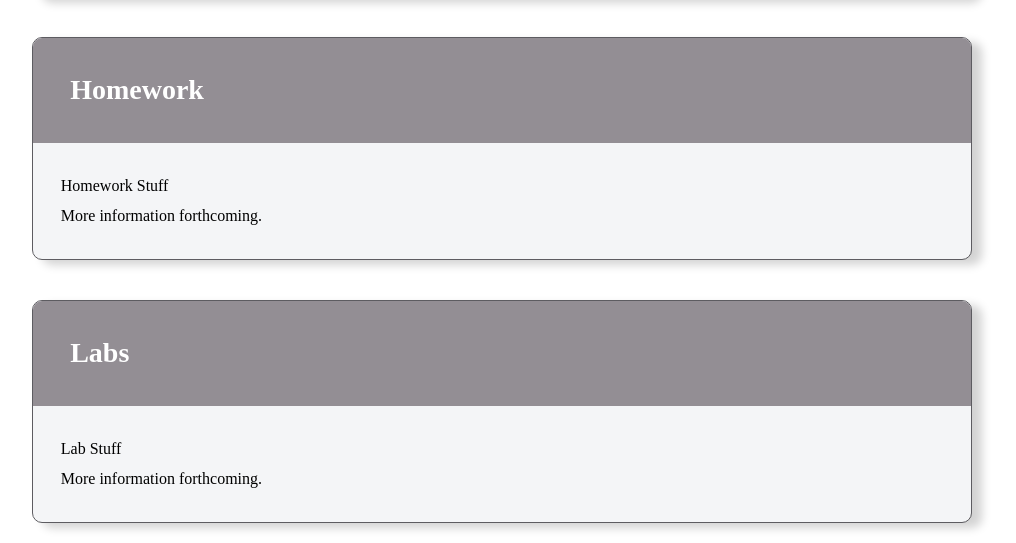
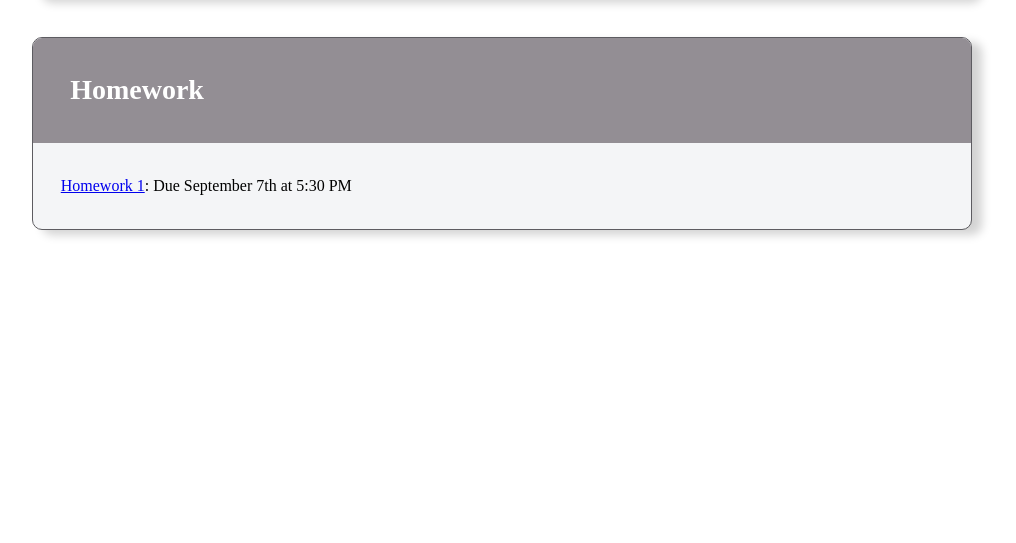
Before and after one commit to kait-schorr/elbas-class-page, a plain HTML site: page index.html in a window 1280 px wide. Shown: the part 1447-1990 px from the top of the page, without its empty margins (138-1154 px from the left). After the commit the page ends 1697 px from the top, so only its background shows below. Drawn offline with Linux system fonts and the light colour scheme; a web font is replaced by a local one.

Commit message:
Removed labs section, I think successfully.

```diff
--- a/index.html
+++ b/index.html
@@ -21,7 +21,6 @@
                 <a href="#home">Top</a>
                 <a href="#schedule">Schedule</a>
                 <a href="#homework">Homework</a>
-                <a href="#labs">Labs</a>
             </div>
         </nav>
         <div class="container" id="home">
@@ -48,8 +47,8 @@
             <section class="half-card">
                 <h1>Announcements</h1>
                 <div>
-                    <p>Announcements</p>
-                    <p>August 27th: Labs will commence on August 29th, 2018.</p>
+		    <p><b>September 3rd</b>: First zyBook assignment due at 5:30 PM.</p>
+		    <p><b>August 27th</b>: Labs will commence on August 29th, 2018.</p>
                 </div>
             </section>
             <section id="schedule">
@@ -64,15 +63,7 @@
             <section id="homework">
                 <h1>Homework</h1>
                 <div>
-                    <p>Homework Stuff</p>
-                    <p>More information forthcoming.</p>
-                </div>
-            </section>
-            <section id="labs">
-                <h1>Labs</h1>
-                <div>
-                    <p>Lab Stuff</p>
-                    <p>More information forthcoming.</p>
+		    <p><a href="https://docs.google.com/document/d/1NksK5gqJdYY1nX6NMTh4lnwIxY1X3yYaomGO5NHLoVk/">Homework 1</a>: Due September 7th at 5:30 PM</p>
                 </div>
             </section>
         </div>
```
Also changed, not shown: 1 other file.
